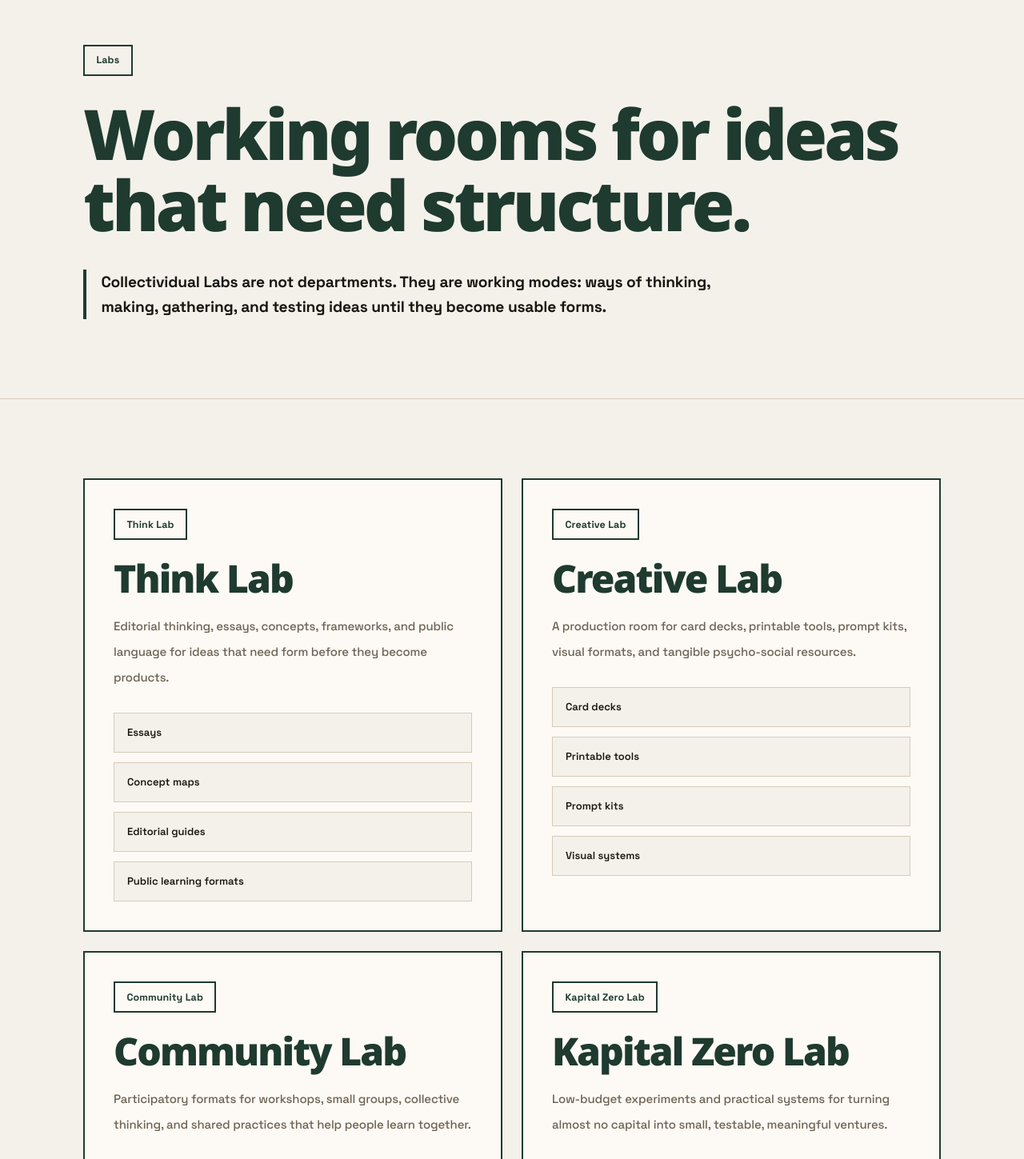
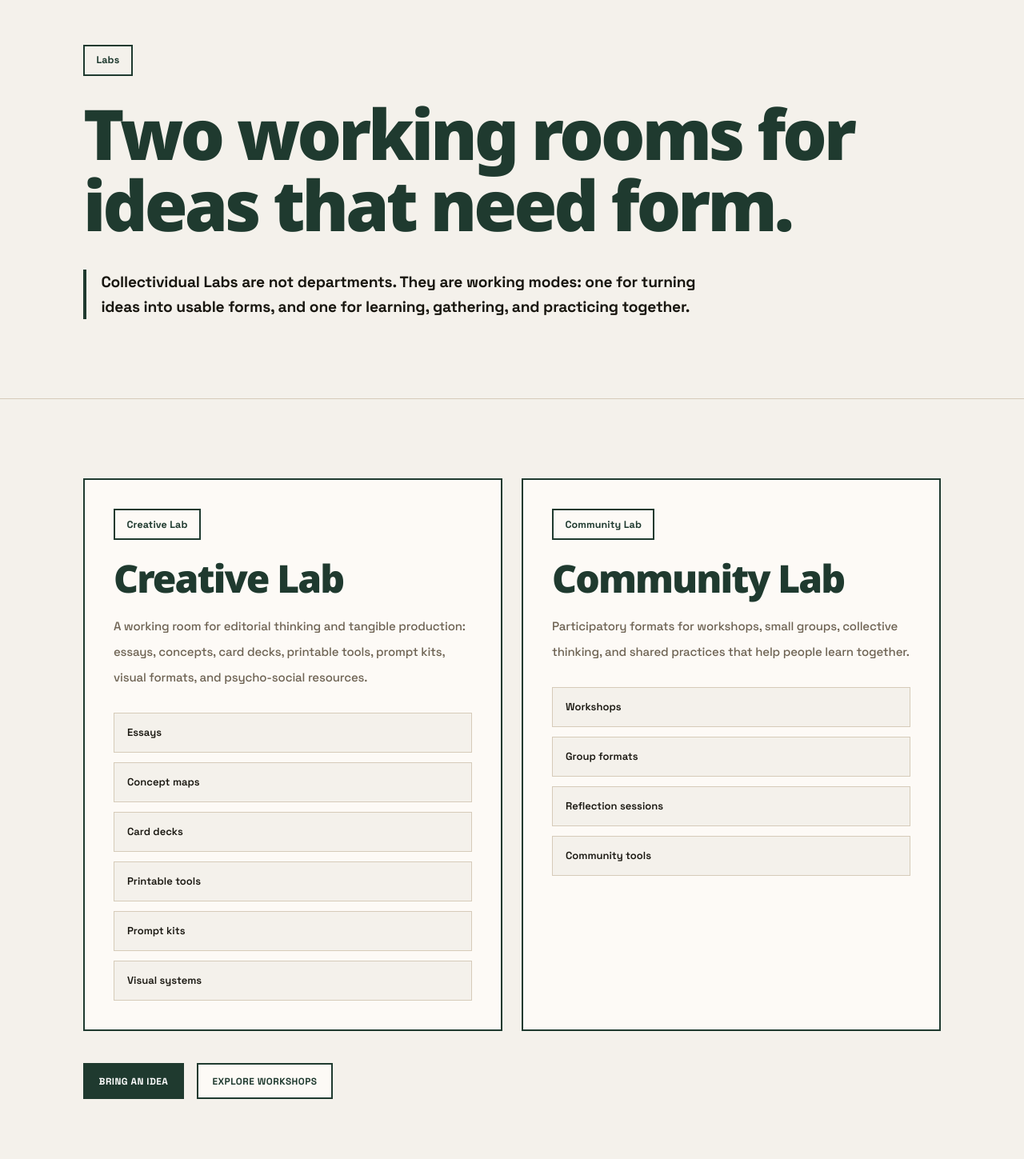
Before and after one commit to selaleakirmak-cmyk/collectividual-site, a Next.js app: page /labs in a window 1280 px wide. Shown: the part 140-1589 px from the top of the page at 80% size. Built offline with nearby package versions, Linux system fonts and the light colour scheme.

Commit message:
Merge Think Lab into Creative Lab and remove Kapital Zero Lab

```diff
--- a/app/labs/page.tsx
+++ b/app/labs/page.tsx
@@ -3,34 +3,24 @@ import Container from "@/components/site/Container";
 
 const labs = [
   {
-    id: "think-lab",
-    title: "Think Lab",
-    description: "Editorial thinking, essays, concepts, frameworks, and public language for ideas that need form before they become products.",
-    outputs: ["Essays", "Concept maps", "Editorial guides", "Public learning formats"],
-  },
-  {
     id: "creative-lab",
     title: "Creative Lab",
-    description: "A production room for card decks, printable tools, prompt kits, visual formats, and tangible psycho-social resources.",
-    outputs: ["Card decks", "Printable tools", "Prompt kits", "Visual systems"],
+    description:
+      "A working room for editorial thinking and tangible production: essays, concepts, card decks, printable tools, prompt kits, visual formats, and psycho-social resources.",
+    outputs: ["Essays", "Concept maps", "Card decks", "Printable tools", "Prompt kits", "Visual systems"],
   },
   {
     id: "community-lab",
     title: "Community Lab",
-    description: "Participatory formats for workshops, small groups, collective thinking, and shared practices that help people learn together.",
+    description:
+      "Participatory formats for workshops, small groups, collective thinking, and shared practices that help people learn together.",
     outputs: ["Workshops", "Group formats", "Reflection sessions", "Community tools"],
-  },
-  {
-    id: "kapital-zero-lab",
-    title: "Kapital Zero Lab",
-    description: "Low-budget experiments and practical systems for turning almost no capital into small, testable, meaningful ventures.",
-    outputs: ["Zero-budget experiments", "Micro-products", "Business games", "Starter systems"],
   },
 ];
 
 export const metadata = {
   title: "Labs | Collectividual",
-  description: "Collectividual labs for thinking, making, gathering, and building practical psycho-social tools.",
+  description: "Collectividual labs for making ideas usable and learning together through practical psycho-social tools.",
 };
 
 export default function LabsPage() {
@@ -39,8 +29,8 @@ export default function LabsPage() {
       <section className="poster-section border-b border-[var(--border)]">
         <Container>
           <p className="poster-kicker mb-7">Labs</p>
-          <h1 className="poster-title poster-title--wide">Working rooms for ideas that need structure.</h1>
-          <p className="poster-lede mt-9">Collectividual Labs are not departments. They are working modes: ways of thinking, making, gathering, and testing ideas until they become usable forms.</p>
+          <h1 className="poster-title poster-title--wide">Two working rooms for ideas that need form.</h1>
+          <p className="poster-lede mt-9">Collectividual Labs are not departments. They are working modes: one for turning ideas into usable forms, and one for learning, gathering, and practicing together.</p>
         </Container>
       </section>
 
```
